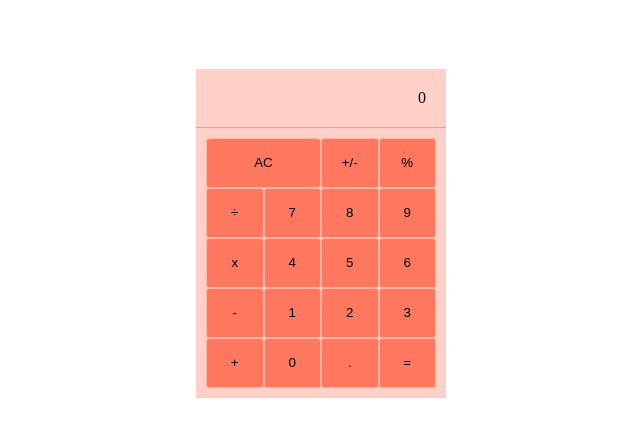
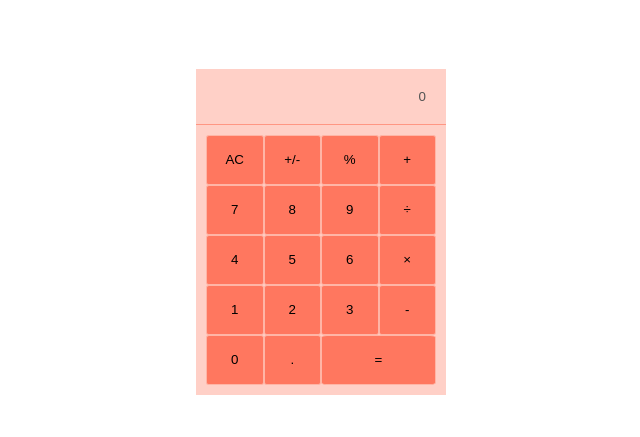
Before and after one commit to natearriola/javaCalc, a plain HTML site: page index.html in a window 1280 px wide. Shown: the part 111-548 px from the top of the page, without its empty margins (319-959 px from the left). Drawn offline with Linux system fonts and the light colour scheme.

Commit message:
Going back to just the basics

```diff
--- a/css/main.scss
+++ b/css/main.scss
@@ -28,7 +28,7 @@ body {
   margin: 0 auto;
   box-sizing: border-box;
 
-  .currentValue {
+  .current-value {
     box-shadow: none;
     background: none;
     border: none;
@@ -54,10 +54,10 @@ body {
       outline: none;
       text-align: center;
       border: 0.5px solid map-get($theme-colors, "accent_2");
-
       background-color: map-get($theme-colors, "secondary");
     }
-    .clear {
+
+    .equal {
       grid-column: span 2;
     }
   }
--- a/index.html
+++ b/index.html
@@ -10,27 +10,27 @@
   <body>
     <h1>Java Calculator</h1>
     <div class="calculator-main">
-      <div class="currentValue">0</div>
+      <input type="text" class="current-value" value="" disabled />
       <div class="allButtons">
         <button class="btn clear">AC</button>
-        <button class="btn">+/-</button>
-        <button class="btn">%</button>
-        <button class="btn">÷</button>
-        <button class="btn">7</button>
-        <button class="btn">8</button>
-        <button class="btn">9</button>
-        <button class="btn">x</button>
-        <button class="btn">4</button>
-        <button class="btn">5</button>
-        <button class="btn">6</button>
-        <button class="btn">-</button>
-        <button class="btn">1</button>
-        <button class="btn">2</button>
-        <button class="btn">3</button>
-        <button class="btn">+</button>
-        <button class="btn zero">0</button>
-        <button class="btn">.</button>
-        <button class="btn equal">=</button>
+        <button class="btn posNeg">+/-</button>
+        <button value="%" class="btn per">%</button>
+        <button value="+" class="btn oper">+</button>
+        <button value="7" class="btn num">7</button>
+        <button value="8" class="btn num">8</button>
+        <button value="9" class="btn num">9</button>
+        <button value="÷" class="btn oper">&divide;</button>
+        <button value="4" class="btn num">4</button>
+        <button value="5" class="btn num">5</button>
+        <button value="6" class="btn num">6</button>
+        <button value="x" class="btn oper">&times;</button>
+        <button value="1" class="btn num">1</button>
+        <button value="2" class="btn num">2</button>
+        <button value="3" class="btn num">3</button>
+        <button value="-" class="btn oper">-</button>
+        <button value="0" class="btn num">0</button>
+        <button value="." class="btn decimal">.</button>
+        <button value="=" class="btn equal">=</button>
       </div>
     </div>
     <script src="main.js"></script>
--- a/main.js
+++ b/main.js
@@ -13,15 +13,7 @@
 
 //UI CONTROLLER
 /*
-- Get input value
-- display input value on UI
-- update UI
-*/
-const UIController = (function() {
-  return {
-    btn: document.querySelectorAll(".btn"),
-    currentVal: document.querySelector(".currentValue"),
-    btnClick: function() {
+btnClick: function() {
       for (let btn of UIController.btn) {
         btn.addEventListener("click", function() {
           const btnClicked = this.innerHTML;
@@ -32,10 +24,160 @@ const UIController = (function() {
           }
         });
       }
+    },
+    clearCalc: function() {
+      UIController.clearDOM.addEventListener("click", function() {
+        if (UIController.clearDOM.classList.contains("clear")) {
+          UIController.currentVal.innerHTML = 0;
+        }
+      });
+    }
+- Get input value
+- display input value on UI
+- update UI
+*/
+
+const calculator = {
+  displayValue: "0",
+  firstOperand: null,
+  waitingForSecondOperand: false,
+  operator: null
+};
+
+function inputDigit(digit) {
+  const { displayValue } = calculator;
+  // Overwrite `displayValue` if the current value is '0' otherwise append to it
+  calculator.displayValue = displayValue === "0" ? digit : displayValue + digit;
+}
+
+function updateDisplay() {
+  const display = document.querySelector(".current-value");
+  display.value = calculator.displayValue;
+}
+
+updateDisplay();
+
+const keys = document.querySelector(".allButtons");
+keys.addEventListener("click", event => {
+  const { target } = event;
+  if (!target.matches("button")) {
+    return;
+  }
+
+  if (target.classList.contains("oper")) {
+    console.log("operator", target.value);
+    return;
+  }
+
+  if (target.classList.contains("decimal")) {
+    console.log("decimal", target.value);
+    return;
+  }
+
+  if (target.classList.contains("clear")) {
+    console.log("clear", target.value);
+    return;
+  }
+
+  inputDigit(target.value);
+  updateDisplay();
+});
+
+/*
+
+const Calculator = {
+  displayValue: "0",
+  firstInput: null,
+  secondInput: false,
+  operator: null
+};
+
+function getInput(digit) {
+  const displayValue = Calculator.displayValue;
+  Calculator.displayValue = displayValue === "0" ? digit : displayValue + digit;
+}
+function updateValue() {
+  const display = document.querySelector(".current-value");
+  display.value = Calculator.displayValue;
+}
+
+updateValue();
+const keys = document.querySelector(".allButtons");
+keys.addEventListener("click", event => {
+  const target = event.target;
+  if (!target.matches("btn")) {
+    return;
+  }
+  if (target.classList.contains("decimal")) {
+    console.log("num", target.value);
+    return;
+  }
+  if (target.classList.contains("oper")) {
+    console.log("oper", target.value);
+    return;
+  }
+  if (target.classList.contains("clear")) {
+    return;
+  } else {
+    console.log("num", target.value);
+    getInput(target.value);
+    updateValue();
+  }
+});
+*/
+/***********
+ * const UIController = (function() {
+  const keys = document.querySelector(".allButtons");
+  keys.addEventListener("click", event => {
+    const { target } = event;
+    if (!target.classList.contains("btn")) {
+      return;
+    }
+    if (target.classList.contains("num")) {
+      console.log("num", target.value);
+      return;
+    }
+    if (target.classList.contains("oper")) {
+      return;
+    }
+    if (target.classList.contains("clear")) {
+      return;
+    }
+    getInput(target.value);
+    displayValue();
+  });
+
+  return {
+    displayValue: "0",
+    firstInput: null,
+    secondInput: false,
+    operator: null,
+    clearDOM: document.querySelector(".clear")
+  };
+
+  function displayValue() {
+    const currentValue = document.querySelector(".current-value");
+    currentValue.value = UIController.displayValue;
+  }
+  function getInput(digit) {
+    const { displayVal } = UIController;
+    UIController.displayValue =
+      displayVal === "0" ? digit : UIController.displayValue + digit;
+  }
+})();
+
+const calcController = (function(UICtrl) {
+  return {
+    getValue: function() {
+      let valueDOM = document.querySelector(".currentValue").innerHTML;
+      valueDOM = parseInt(valueDOM, 10);
+      return valueDOM;
     }
   };
-})();
+})(UIController);
+ */
 
+/*
 const calcController = (function(UICtrl) {
   return {
     clear: function() {
@@ -46,19 +188,17 @@ const calcController = (function(UICtrl) {
     }
   };
 })(UIController);
-
+*/
 //GLPOBAL APP CONTROLLER
 //Controls the whole app, can access modules by returning an object and storing the object in a variable.
-const controller = (function(calcCtrl, UICtrl) {
-  UIController.btnClick();
-  const clear = function() {
-    calcCtrl.clear();
-  };
-  document.querySelector(".clear").addEventListener("click", clear);
+
+/***********
+ * const controller = (function(calcCtrl, UICtrl) {
+  // Display Value //
+
+  //Gets current Value //
   const equalCtrl = function() {
     // get input display
-    let input = UICtrl.inputStorage;
-    console.log(input);
     // clear display
   };
   document.querySelector(".equal").addEventListener("click", equalCtrl);
@@ -69,5 +209,7 @@ const controller = (function(calcCtrl, UICtrl) {
     }
   });
 })(calcController, UIController);
+ *
+ */
 
 // read input data
```
Also changed, not shown: css/main.css, 1 other file.
